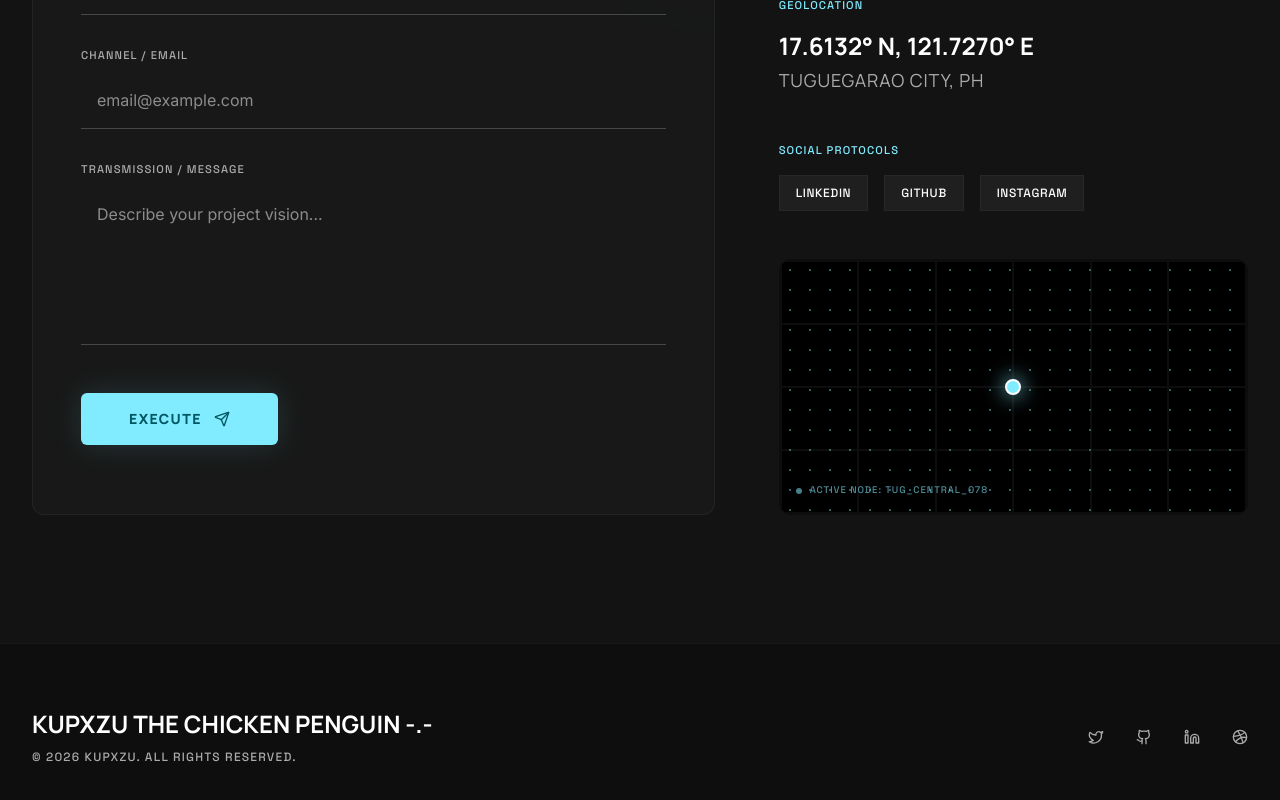
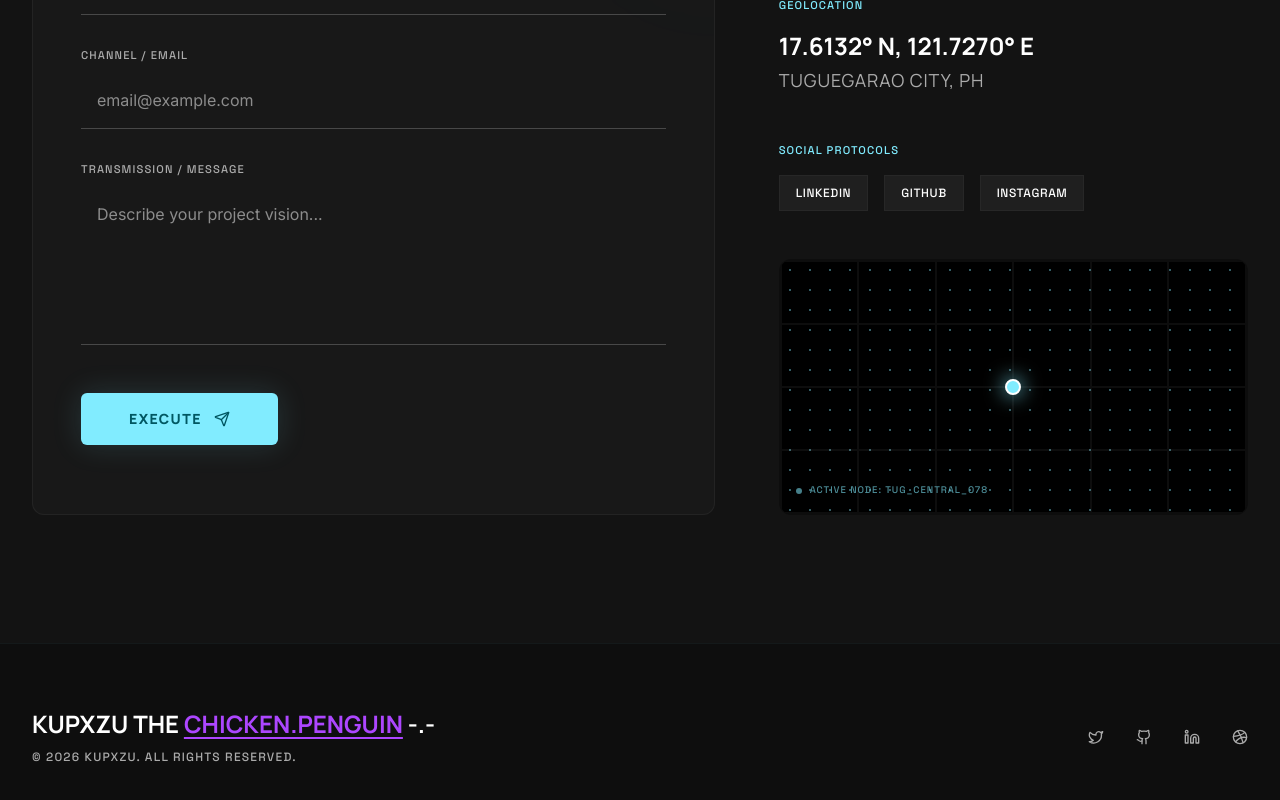
Before and after one commit to kupxzu/carlkupxzu-portfolio, a React app: page / in a window 1280 px wide. Shown: the part 5276-6076 px from the top of the page. Built offline with nearby package versions, Linux system fonts and the light colour scheme; the HTML template or start-up script is replaced by a standard one.

Commit message:
Refactor code structure for improved readability and maintainability

```diff
--- a/src/App.tsx
+++ b/src/App.tsx
@@ -711,13 +711,59 @@ const Contact = () => {
 };
 
 const Footer = () => {
+  const [showChickenPenguin, setShowChickenPenguin] = useState(false);
+
   return (
-    <footer className="bg-[#0e0e0e] w-full py-16 px-8 border-t border-primary/5">
-      <div className="max-w-7xl mx-auto flex flex-col md:flex-row justify-between items-center gap-8">
-        <div>
-          <div className="text-2xl font-bold text-white font-headline mb-2">KUPXZU THE CHICKEN PENGUIN -.-</div>
-          <p className="font-label text-[0.75rem] uppercase tracking-widest text-on-surface-variant">© 2026 KUPXZU. ALL RIGHTS RESERVED.</p>
-        </div>
+    <>
+      {/* Chicken Penguin Modal */}
+      <AnimatePresence>
+        {showChickenPenguin && (
+          <motion.div
+            initial={{ opacity: 0 }}
+            animate={{ opacity: 1 }}
+            exit={{ opacity: 0 }}
+            className="fixed inset-0 z-[100] flex items-center justify-center bg-black/80 backdrop-blur-sm cursor-pointer"
+            onClick={() => setShowChickenPenguin(false)}
+          >
+            <motion.div
+              initial={{ scale: 0.8, opacity: 0 }}
+              animate={{ scale: 1, opacity: 1 }}
+              exit={{ scale: 0.8, opacity: 0 }}
+              transition={{ type: "spring", damping: 25, stiffness: 300 }}
+              className="relative bg-[#f5f5f0] p-4 rounded-2xl shadow-2xl max-w-sm mx-4"
+              onClick={(e) => e.stopPropagation()}
+            >
+              <button
+                onClick={() => setShowChickenPenguin(false)}
+                className="absolute -top-3 -right-3 bg-purple-500 text-white w-8 h-8 rounded-full flex items-center justify-center hover:bg-purple-600 transition-colors"
+              >
+                <X size={16} />
+              </button>
+              <img
+                src={`${import.meta.env.BASE_URL}chickpeng.jpg`}
+                alt="Chicken Penguin Art"
+                className="w-full h-auto rounded-lg"
+              />
+            </motion.div>
+          </motion.div>
+        )}
+      </AnimatePresence>
+
+      <footer className="bg-[#0e0e0e] w-full py-16 px-8 border-t border-primary/5">
+        <div className="max-w-7xl mx-auto flex flex-col md:flex-row justify-between items-center gap-8">
+          <div>
+            <div className="text-2xl font-bold text-white font-headline mb-2">
+              KUPXZU THE{' '}
+              <span
+                onClick={() => setShowChickenPenguin(true)}
+                className="cursor-pointer text-purple-500 hover:text-purple-400 transition-colors underline decoration-2 underline-offset-4"
+              >
+                CHICKEN.PENGUIN
+              </span>
+              {' '}-.-
+            </div>
+            <p className="font-label text-[0.75rem] uppercase tracking-widest text-on-surface-variant">© 2026 KUPXZU. ALL RIGHTS RESERVED.</p>
+          </div>
         <div className="flex space-x-8 font-label text-[0.75rem] uppercase tracking-widest">
           <a className="text-on-surface-variant hover:text-primary transition-all hover:translate-y-[-2px] duration-200" href="#"><Twitter size={16} /></a>
           <a className="text-on-surface-variant hover:text-primary transition-all hover:translate-y-[-2px] duration-200" href="#"><Github size={16} /></a>
@@ -726,6 +772,7 @@ const Footer = () => {
         </div>
       </div>
     </footer>
+    </>
   );
 };
 
```
Also changed, not shown: public/chickpeng.jpg (added).
